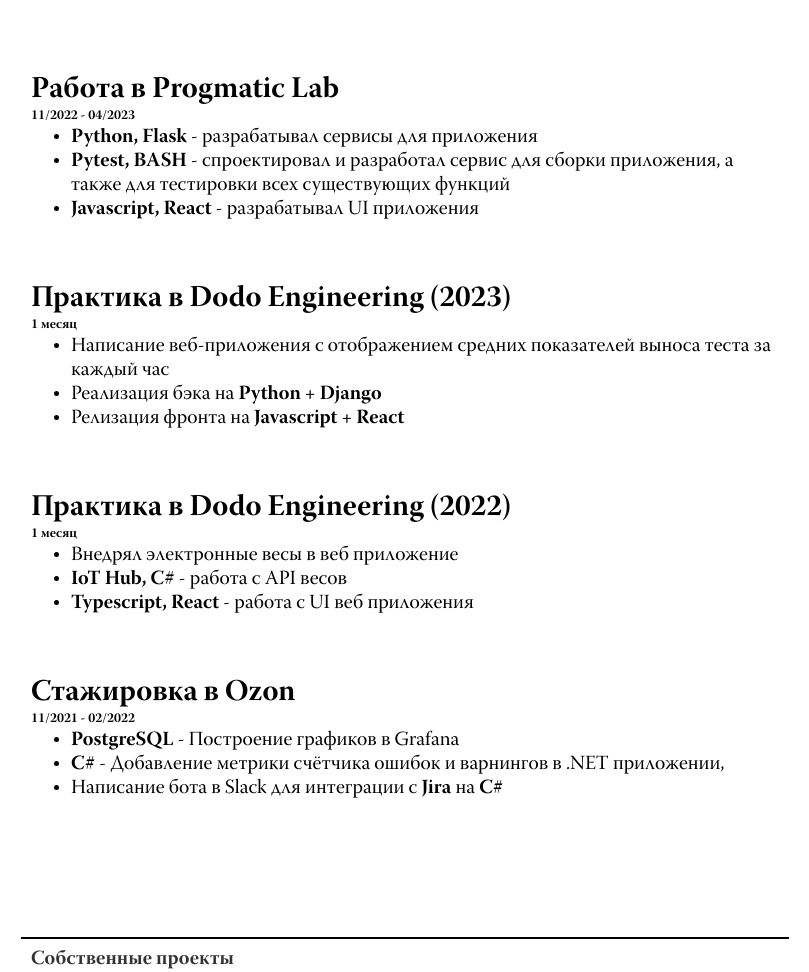
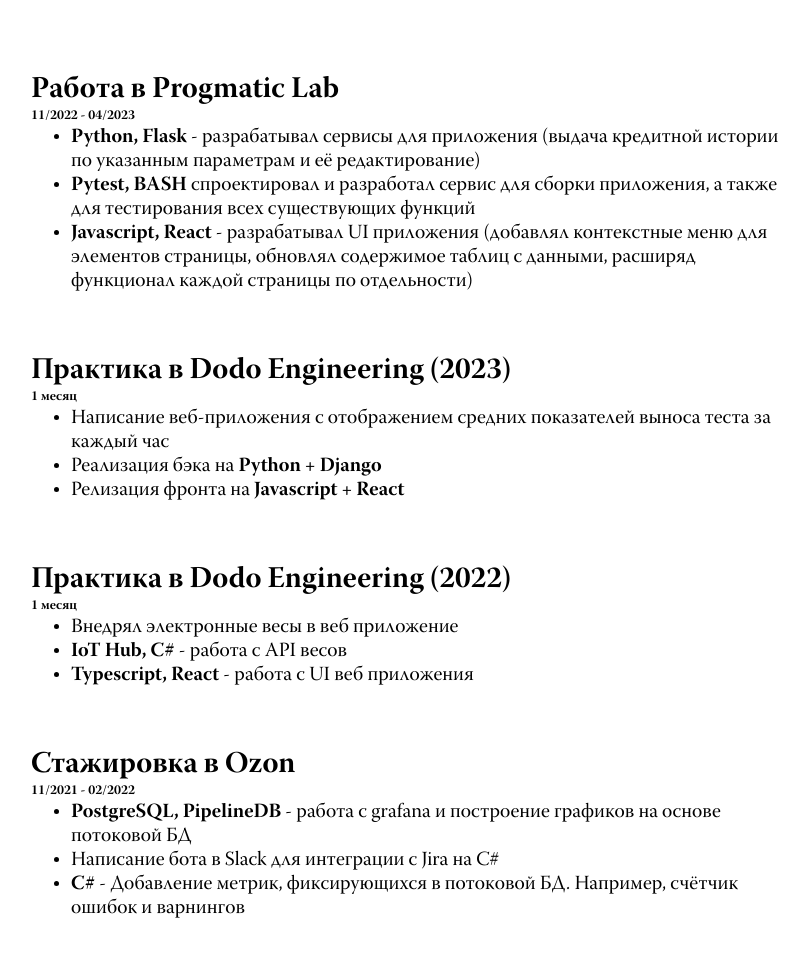
Before and after one commit to JijaLoqie/JijaLoqie.github.io, a plain HTML site: page index.html in a window 1280 px wide. Shown: the part 720-1692 px from the top of the page, without its empty margins (235-1044 px from the left). Drawn offline with Linux system fonts and the light colour scheme.

Commit message:
update info

```diff
--- a/index.html
+++ b/index.html
@@ -38,11 +38,9 @@
 				<h2>Работа в Progmatic Lab</h2>
 				<h6>11/2022 - 04/2023</h6>
 				<ul>
-					<li><b>Python, Flask</b> - разрабатывал сервисы для приложения</li>
-					<li><b>Pytest, BASH</b> - спроектировал и разработал сервис для сборки приложения, а также для
-						тестировки
-						всех существующих функций</li>
-					<li><b>Javascript, React</b> - разрабатывал UI приложения</li>
+					<li><b>Python, Flask</b> - разрабатывал сервисы для приложения (выдача кредитной истории по указанным параметрам и её редактирование)</li>
+					<li><b>Pytest, BASH</b> спроектировал и разработал сервис для сборки приложения, а также для тестирования всех существующих функций</li>
+					<li><b>Javascript, React</b> - разрабатывал UI приложения (добавлял контекстные меню для элементов страницы, обновлял содержимое таблиц с данными, расширяд функционал каждой страницы по отдельности)</li>
 				</ul>
 				</p>
 				<p>
@@ -67,9 +65,9 @@
 				<h2>Стажировка в Ozon</h2>
 				<h6>11/2021 - 02/2022</h6>
 				<ul>
-					<li><b>PostgreSQL</b> - Построение графиков в Grafana</li>
-					<li><b>C#</b> - Добавление метрики счётчика ошибок и варнингов в .NET приложении,
-					<li>Написание бота в Slack для интеграции с <b>Jira</b> на <b>C#</b></li>
+					<li><b>PostgreSQL, PipelineDB</b> - работа с grafana и построение графиков на основе потоковой БД</li>
+					<li>Написание бота в Slack для интеграции с Jira на C#</li>
+					<li><b>C#</b> - Добавление метрик, фиксирующихся в потоковой БД. Например, счётчик ошибок и варнингов</li>
 				</ul>
 				</p>
 			</div>
@@ -135,6 +133,7 @@
 			<p style="font-size:20px;font-weight: 100;">Moscow, Russia 2021 to 2024</p>
 		</div>
 	</main>
+	<p align="left"> asdasdasdasd </p>
 </body>
 
 </html>
```
